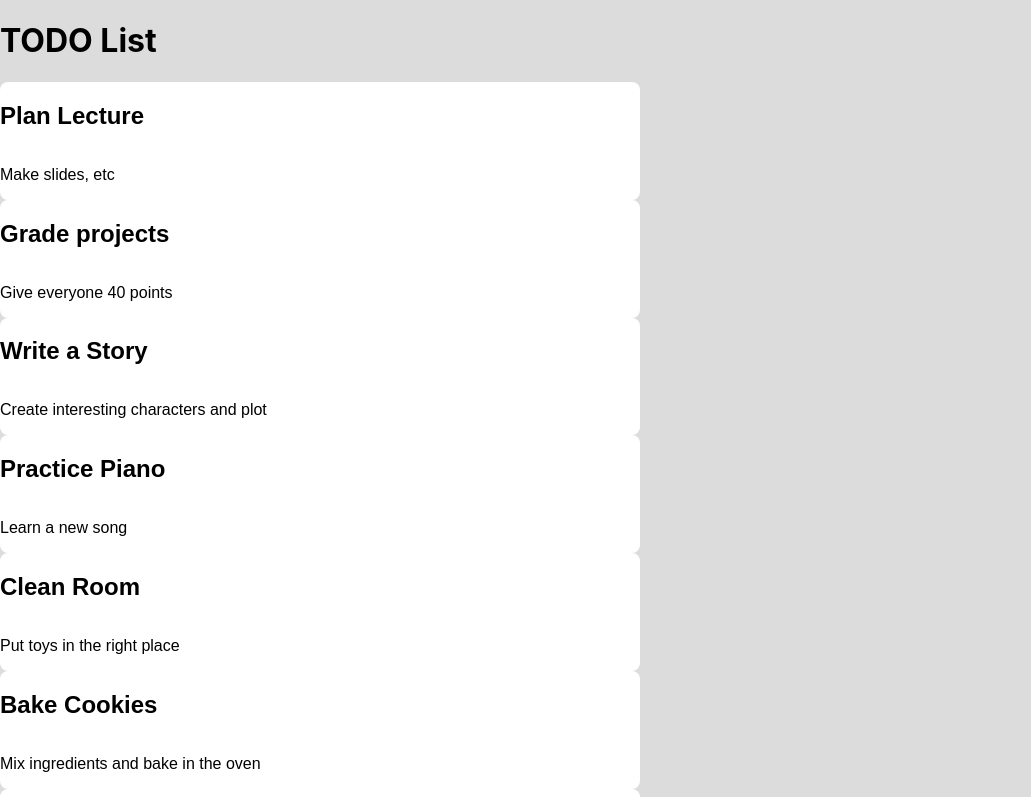
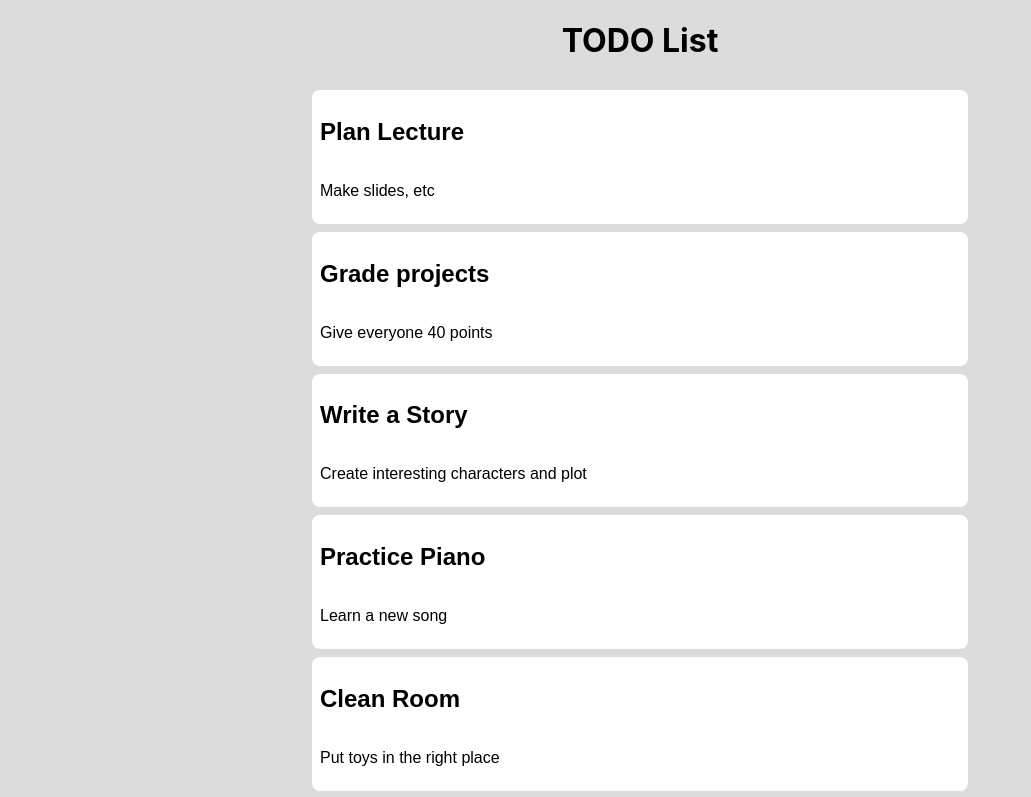
Before and after one commit to JamesHawk585/props-dataflow-children-todo-list, a React (Create React App) app: page / in a window 1280 px wide. Shown: the top 797 px of the page, without its empty margins (0-1031 px from the left). Built offline with nearby package versions, Linux system fonts and the light colour scheme; data requests are answered from the project's data file.

Commit message:
Additional css improvements

```diff
--- a/src/App.css
+++ b/src/App.css
@@ -36,3 +36,13 @@
     transform: rotate(360deg);
   }
 }
+
+main {
+  display: block;
+  text-align: center;
+  background-color: gainsboro;
+  display: flex;
+  flex-direction: column;
+  row-gap: 8px;
+  align-items: center;
+}
--- a/src/Card/Card.css
+++ b/src/Card/Card.css
@@ -6,6 +6,7 @@
     display: flex;
     flex-direction: column;
     align-items: flex-start;
+    padding: 8px;
 }
 
 .card__body {
```
